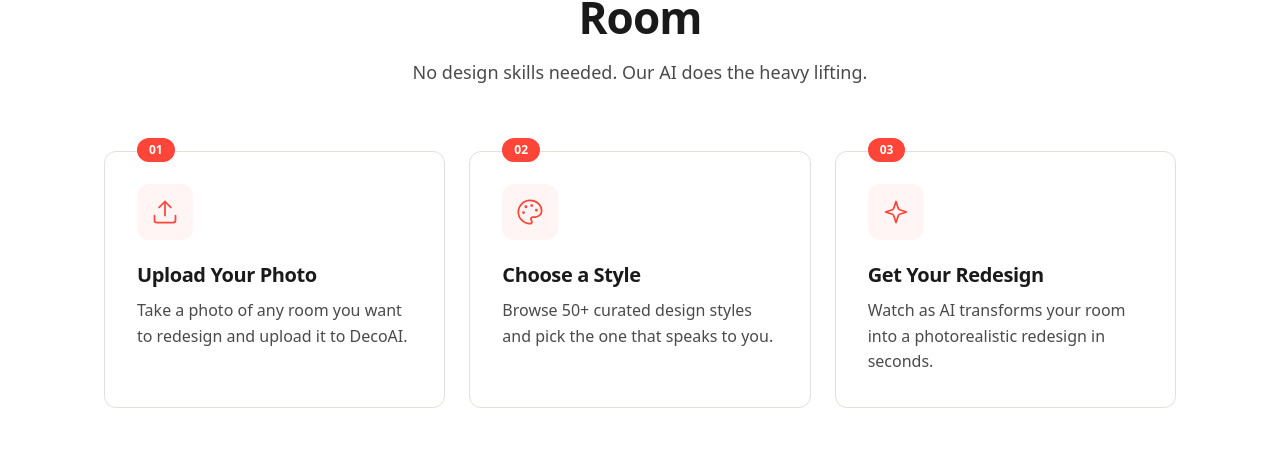
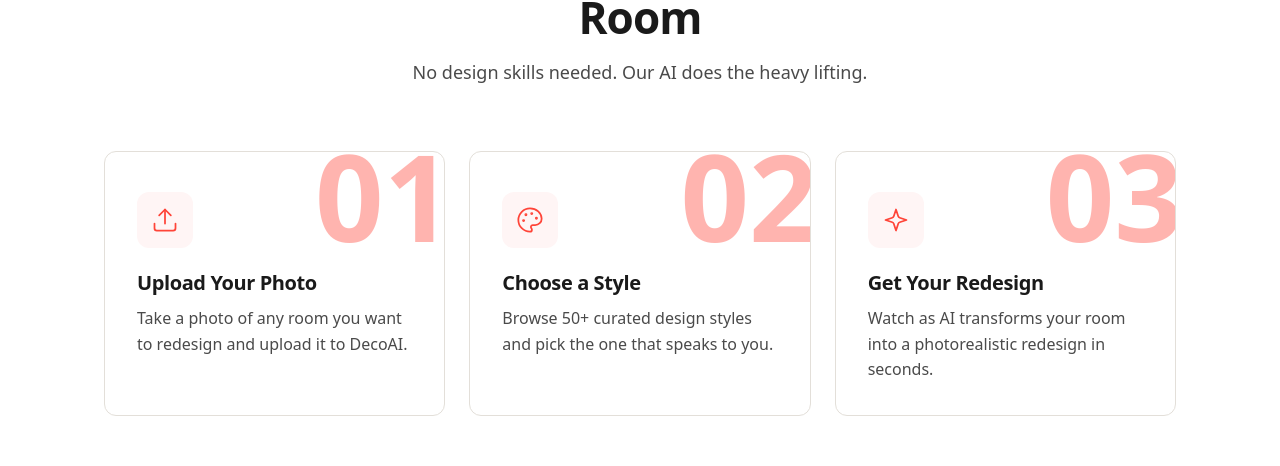
Before and after one commit to barihatasa-debug/DecoVlyWeb, a Next.js app: page / in a window 1280 px wide. Shown: the part 1590-2056 px from the top of the page. Built offline with nearby package versions, Linux system fonts and the light colour scheme.

Commit message:
Update step numbers to large watermark style with 40% opacity
Co-Authored-By: Claude Opus 4.6 <noreply@anthropic.com>

```diff
--- a/src/app/page.tsx
+++ b/src/app/page.tsx
@@ -583,21 +583,21 @@ export default function Home() {
               ].map((item, i) => (
                 <div
                   key={item.step}
-                  className="group relative rounded-[12px] border border-border bg-white p-8 transition-all duration-300 hover:border-accent/30 hover:shadow-[0_10px_30px_rgba(0,0,0,0.06)]"
+                  className="group relative overflow-hidden rounded-[12px] border border-border bg-white p-8 pt-10 transition-all duration-300 hover:border-accent/30 hover:shadow-[0_10px_30px_rgba(0,0,0,0.06)]"
                   style={{ animationDelay: `${i * 0.15}s` }}
                 >
-                  {/* Step number */}
-                  <span className="absolute -top-3.5 left-8 rounded-full bg-accent px-3 py-1 text-xs font-bold text-white">
+                  {/* Large background step number */}
+                  <span className="pointer-events-none absolute -right-2 -top-4 text-[120px] font-black leading-none text-accent/40 transition-colors duration-300 group-hover:text-accent/50">
                     {item.step}
                   </span>
                   {/* Icon */}
-                  <div className="mb-5 flex h-14 w-14 items-center justify-center rounded-[12px] bg-accent-soft text-accent transition-colors group-hover:bg-accent group-hover:text-white">
+                  <div className="relative mb-5 flex h-14 w-14 items-center justify-center rounded-[12px] bg-accent-soft text-accent transition-colors group-hover:bg-accent group-hover:text-white">
                     {item.icon}
                   </div>
-                  <h3 className="text-[20px] font-bold tracking-[-0.01em] text-primary">
+                  <h3 className="relative text-[20px] font-bold tracking-[-0.01em] text-primary">
                     {item.title}
                   </h3>
-                  <p className="mt-2 text-[16px] leading-[1.6] text-text-light">
+                  <p className="relative mt-2 text-[16px] leading-[1.6] text-text-light">
                     {item.desc}
                   </p>
                 </div>
```
